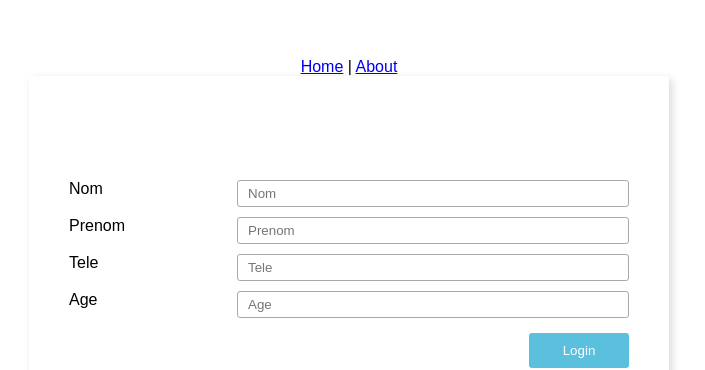
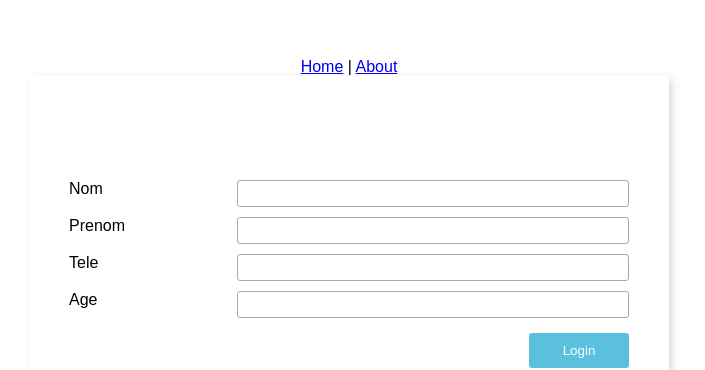
Before and after one commit to ayoubmehd/brief-6-frontend, a Vue app: page /register in a window 1280 px wide. Shown: the part 133-503 px from the top of the page, without its empty margins (291-996 px from the left). Built offline with nearby package versions, Linux system fonts and the light colour scheme.

Commit message:
refactor: make v-model work inside the form element

```diff
--- a/src/components/ui-elements/b6f-form-element.vue
+++ b/src/components/ui-elements/b6f-form-element.vue
@@ -1,5 +1,20 @@
+<template>
+  <div class="form-group" :class="vertical ? 'vertical' : ''">
+    <label :for="`id-${text}`">{{ text }}</label>
+    <component
+      :id="`id-${text}`"
+      :is="element"
+      v-bind="$attrs"
+      :value="modelValue"
+      @input="$emit('onUpdate:modelValue', $event.target.value)"
+    >
+      <slot></slot>
+    </component>
+  </div>
+</template>
+
 <script>
-import { computed, h } from "vue";
+import { computed } from "vue";
 
 export default {
   props: {
@@ -11,41 +26,21 @@ export default {
       type: String,
       default: "",
     },
-    value: {
-      type: String,
+    modelValue: {
+      type: [String, Date],
       default: "",
     },
     vertical: Boolean,
   },
-  emits: ["input"],
-  render() {
-    return h(
-      "div",
-      { class: `form-group ${this.vertical ? "vertical" : ""}` },
-      [
-        h("label", {}, this.text),
-        h(
-          this.element,
-          {
-            placeholder: this.text,
-            onInput: (event) => {
-              this.inputVal = event.target.value;
-              this.$emit("input", event.target.value);
-            },
-            ...this.$attrs,
-          },
-          this.element === "select" ? this.$slots.default() : ""
-        ),
-      ]
-    );
-  },
+  emits: ["update:modelValue"],
   setup(props, { emit }) {
     const inputVal = computed({
       get() {
-        return props.value;
+        return props.modelValue;
       },
       set(val) {
-        emit("input", val);
+        console.log(val);
+        emit("update:modelValue", val);
       },
     });
 
```
